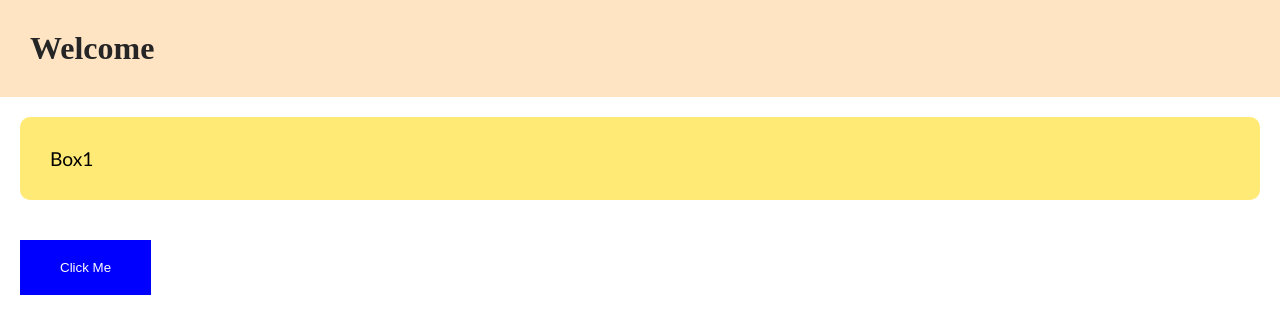
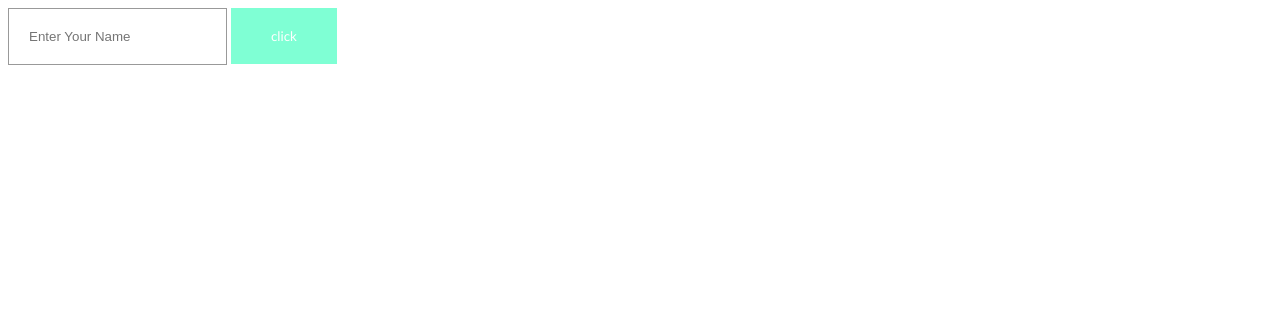
Before and after one commit to ashi258/Javascript, a plain HTML site: page index.html in a window 1280 px wide. Drawn offline with Linux system fonts and the light colour scheme.

Commit message:
first commit

```diff
--- a/index.html
+++ b/index.html
@@ -4,53 +4,26 @@
     <meta charset="UTF-8">
     <meta http-equiv="X-UA-Compatible" content="IE=edge">
     <meta name="viewport" content="width=device-width, initial-scale=1.0">
-    <title>javascript</title>
+    <title>JS</title>
+
     <style>
-        *{
-            margin: 0;
-            padding: 0;
+        #myInput {
+            padding: 20px;
+            border: 1px solid rgba(0, 0, 0, 0.4);
         }
-    h1 {
-      font-family: "'Gill Sans', 'Gill Sans MT', Calibri, 'Trebuchet MS', sans-serif";
-      padding: 30px;
-      background-color: bisque;
-      color: rgb(37, 37, 37);
-    }
-
-    button{
-        padding: 20px 40px;
-        margin: 20px;
-        background-color: blue;
-        border: none;
-        color: white;
-        cursor: pointer;
-    }
-
-    .classForDiv {
-        padding: 30px;
-        background-color: rgb(255, 234, 117);
-        color: rgba(red, green, blue, alpha);
-        border-radius: 10px;
-        font: 100 1.2rem "Gill Sans";
-        margin: 20px;
-    }
+        #myBtn {
+            padding: 20px 40px;
+            border: none;
+            background-color: aquamarine;
+            font-family: 'Gill Sans', 'Gill Sans MT', Calibri, 'Trebuchet MS', sans-serif;
+            color: white;
+        }
     </style>
 </head>
 <body>
-    <!-- <div>hi</div>
-    <how id="thisOne">how</div>
-    <div>are</div>
-    <span>Temp</span>
-    <you class="okay">you</div>
-    <div>doing</div>
-    <button id="myBtn" onclick="bringMeHeading()">Click</button> -->
+    <input type="text" id="myInput" placeholder="Enter Your Name" />
+    <button id="myBtn">click</button>
 
-    <!--Event Listeners-->
-    <h1 id="heading">Welcome</h1>
-    <div id="box1" class="classForDiv">Box1</div>
-
-    <button id="myBtn">Click Me</button>
 </body>
-
-    <script src = index.js></script>
+<script src="./index.js"></script>
 </html>
--- a/index.js
+++ b/index.js
@@ -292,14 +292,60 @@
 
 //Event Listeners::
 
-const heading = document.getElementById("heading");
-const btn = document.getElementById("myBtn");
-const box1 = document.getElementById("box1");
+// const heading = document.getElementById("heading");
+// const btn = document.getElementById("myBtn");
+// const box1 = document.getElementById("box1");
 
-btn.addEventListener("click", ()=>{
-    box1.classList.add("classForDiv");
-});
+// btn.addEventListener("click", ()=>{
+//     box1.classList.add("classForDiv");
+// });
 
-box1.addEventListener("dblclick", ()=>{
-    document.body.style.backgroundColor = "rgb(50,50,50)";
-});
+// box1.addEventListener("dblclick", ()=>{
+//     document.body.style.backgroundColor = "rgb(50,50,50)";
+// });
+
+//MATH
+// console.log(Math.round(4.2));//4
+//console.log(Math.floor(4.2));    //4
+//console.log(Math.ceil(4.2));   //output 5 aayega
+//console.log(Math.trunc(8.5)); //output decimal k baad wala value skip krega
+
+// const func1 = (a,b)=>{
+//     return a-b;//or///return math.abs(a-b);
+// }
+// console.log(func1(2,5));
+//output -3 aayega lekin math.abs use krenge to
+//output 3 aayega.
+
+ //trigonometry
+ //first chane degree in radian
+ //let say (90*Math.PI)/100; then calculate in javascript;
+//  const angleInDegree=(90*Math.PI) / 100;
+
+//  const a = Math.cos(angleInDegree)
+//  console.log(a);
+
+// const a = Math.max(76,43,55,87,45);
+// console.log(a);//similar min is find
+
+//creating date
+// const a = new Date();
+// console.log(a);//ye browser ka time lega;
+
+
+// const input = document.getElementById("myInput");
+// const btn = document.getElementById("myBtn");
+// const btnClick = () => {
+//     alert("clicked");
+// };
+// btn.addEventListener("click", btnClick);
+
+//session storage process....
+// const input = document.getElementById("myInput");
+// const btn = document.getElementById("myBtn");
+
+// const btnClick = () => {
+//     sessionStorage.setItem("key1", input.value);
+// };
+
+// btn.addEventListener("click", btnClick);
```
